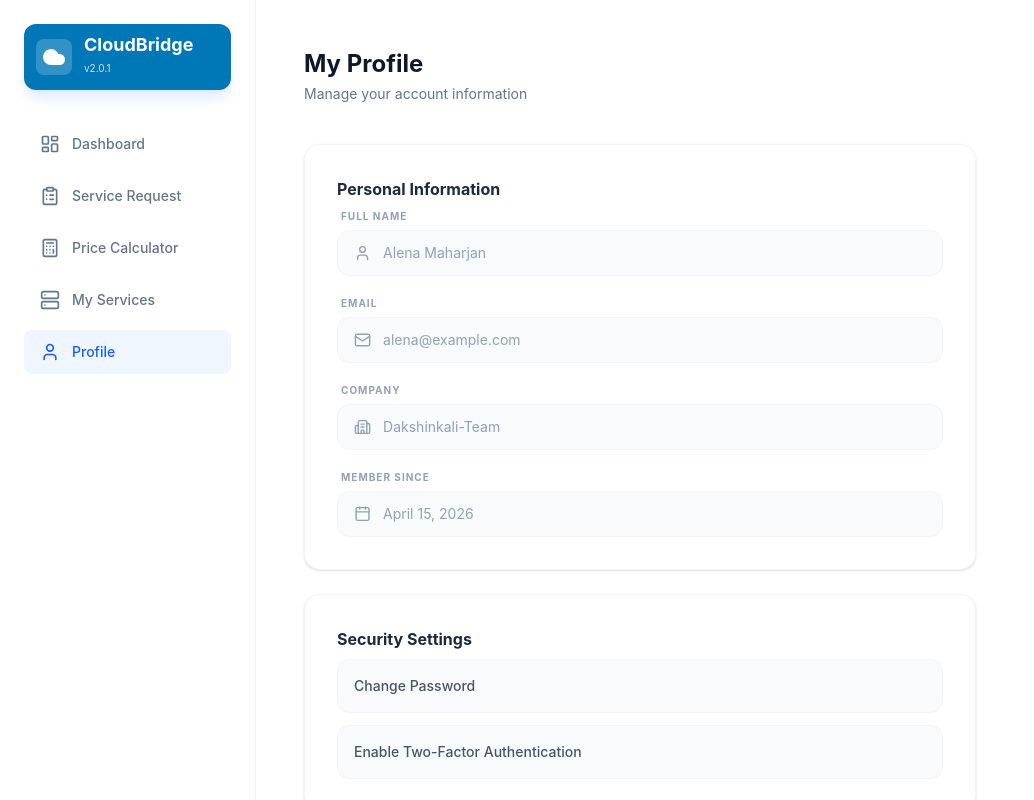
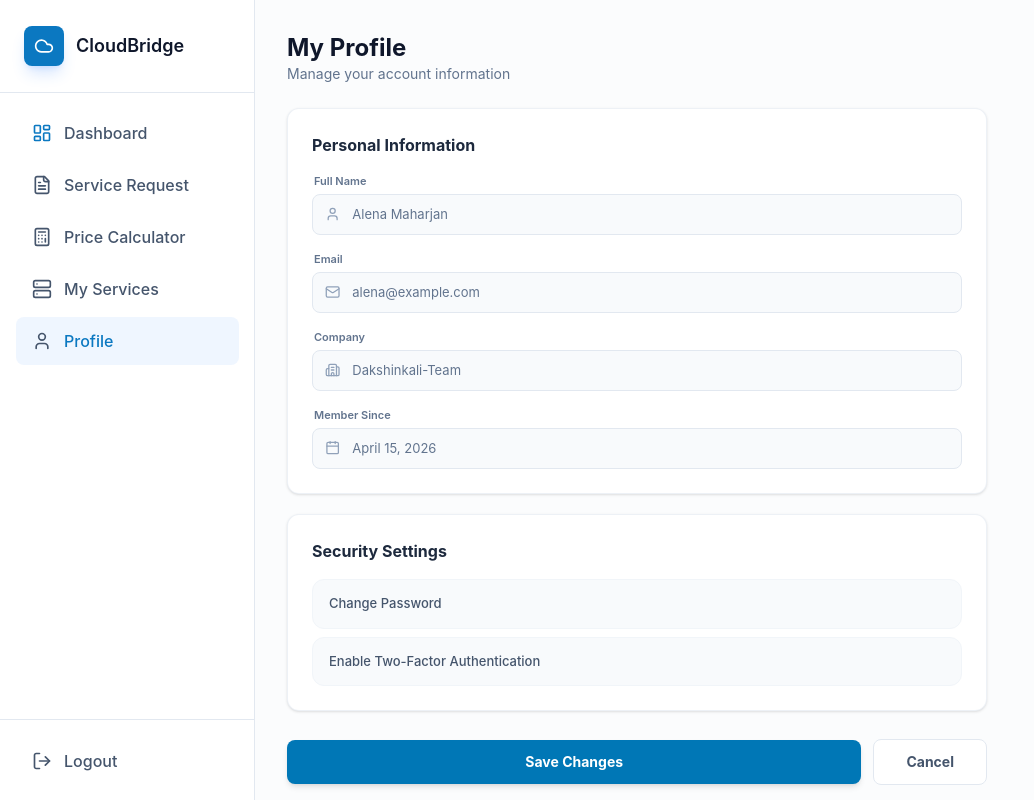
Before and after one commit to Dakshinkali-Team/Portal-CloudBridge, a React (Vite) app in the folder client/cloudbridge/: page /profile in a window 1280 px wide. Shown: the top 800 px of the page, without its empty margins (0-1034 px from the left). Built offline with nearby package versions, Linux system fonts and the light colour scheme.

Commit message:
feat: fixed profile layout and scrolling

```diff
--- a/client/cloudbridge/src/pages/Profile.jsx
+++ b/client/cloudbridge/src/pages/Profile.jsx
@@ -1,89 +1,48 @@
 import React from 'react';
-import {
-  LayoutDashboard,
-  ClipboardList,
-  Calculator,
-  Server,
-  User,
-  Mail,
-  Building2,
-  Calendar,
-  LogOut,
-  Cloud
-} from 'lucide-react';
-
-const SidebarItem = ({ icon: Icon, label, active = false }) => (
-  <div className={`flex items-center gap-3 px-4 py-3 rounded-lg cursor-pointer transition-colors ${
-    active ? 'bg-blue-50 text-blue-600' : 'text-slate-500 hover:bg-slate-50'
-  }`}>
-    <Icon size={20} />
-    <span className="font-medium text-sm">{label}</span>
-  </div>
-);
+import { User, Mail, Building2, Calendar } from 'lucide-react';
+import Sidebar from '../components/layout/Sidebar';
 
 const InputField = ({ label, placeholder, icon: Icon }) => (
-  <div className="flex flex-col gap-1.5">
-    <label className="text-[10px] uppercase tracking-widest text-slate-400 font-bold ml-1">
+  <div className="flex flex-col gap-1">
+    <label className="text-[11px] font-semibold text-slate-500 ml-0.5">
       {label}
     </label>
-    <div className="flex items-center gap-3 px-4 py-3 bg-[#F8FAFC] border border-slate-100 rounded-xl focus-within:border-blue-200 transition-all">
-      <Icon size={18} className="text-slate-400" />
+    <div className="flex items-center gap-3 px-3 py-2.5 bg-[#F8FAFC] border border-slate-200 rounded-lg focus-within:border-blue-400 transition-all">
+      <Icon size={16} className="text-slate-400" />
       <input
         type="text"
         placeholder={placeholder}
-        className="bg-transparent w-full text-sm outline-none text-slate-700 placeholder:text-slate-400"
+        className="bg-transparent w-full text-[13px] outline-none text-slate-700 placeholder:text-slate-500"
+        readOnly
       />
     </div>
   </div>
 );
 
 const SecurityRow = ({ label }) => (
-  <button className="w-full flex items-center px-4 py-4 bg-[#F8FAFC] border border-slate-100 rounded-xl hover:bg-slate-100 transition-colors">
-    <span className="text-sm font-medium text-slate-600">{label}</span>
+  <button className="w-full flex items-center px-4 py-3.5 bg-[#F8FAFC] border border-slate-100 rounded-xl hover:bg-slate-100 transition-colors">
+    <span className="text-[13px] font-medium text-slate-600">{label}</span>
   </button>
 );
 
 const ProfilePage = () => {
   return (
-    <div className="flex min-h-screen bg-white font-sans">
-      {/* Sidebar */}
-      <aside className="w-64 border-r border-slate-100 flex flex-col p-6 gap-8">
-        <div className="flex items-center gap-3 p-3 bg-[#0077b6] text-white rounded-xl shadow-lg shadow-blue-100">
-          <div className="p-1.5 bg-white/20 rounded-lg">
-            <Cloud size={24} fill="white" />
-          </div>
-          <div>
-            <h1 className="font-bold text-lg leading-none">CloudBridge</h1>
-            <span className="text-[10px] opacity-80">v2.0.1</span>
-          </div>
-        </div>
+    <div className="flex h-screen bg-white font-sans overflow-hidden">
+      <Sidebar />
 
-        <nav className="flex-1 flex flex-col gap-2">
-          <SidebarItem icon={LayoutDashboard} label="Dashboard" />
-          <SidebarItem icon={ClipboardList} label="Service Request" />
-          <SidebarItem icon={Calculator} label="Price Calculator" />
-          <SidebarItem icon={Server} label="My Services" />
-          <SidebarItem icon={User} label="Profile" active />
-        </nav>
-
-        <div className="pt-4 border-t border-slate-100">
-          <SidebarItem icon={LogOut} label="Logout" />
-        </div>
-      </aside>
-
-      {/* Main Content */}
-      <main className="flex-1 p-12 overflow-y-auto">
-        <header className="mb-10">
+      {/* Main Content: Adjusted padding to match Figma (image_20037b.png) */}
+      <main className="flex-1 h-full overflow-y-auto p-8 bg-slate-50/50">
+        <header className="mb-6 max-w-[700px]">
           <h2 className="text-2xl font-bold text-slate-900">My Profile</h2>
-          <p className="text-sm text-slate-500 mt-1">Manage your account information</p>
+          <p className="text-sm text-slate-500">Manage your account information</p>
         </header>
 
-        <div className="max-w-[672px] space-y-6">
+        <div className="max-w-[700px] space-y-5 pb-8">
           {/* Personal Information Card */}
-          <section className="p-8 bg-white border border-slate-100 rounded-2xl shadow-sm space-y-6">
-            <h3 className="text-base font-bold text-slate-800 mb-2">Personal Information</h3>
+          <section className="p-6 bg-white border border-slate-200/60 rounded-xl shadow-sm space-y-4">
+            <h3 className="text-base font-bold text-slate-800">Personal Information</h3>
 
-            <div className="grid grid-cols-1 gap-5">
+            <div className="grid grid-cols-1 gap-4">
               <InputField label="Full Name" placeholder="Alena Maharjan" icon={User} />
               <InputField label="Email" placeholder="alena@example.com" icon={Mail} />
               <InputField label="Company" placeholder="Dakshinkali-Team" icon={Building2} />
@@ -92,20 +51,20 @@
           </section>
 
           {/* Security Settings Card */}
-          <section className="p-8 bg-white border border-slate-100 rounded-2xl shadow-sm space-y-6">
-            <h3 className="text-base font-bold text-slate-800 mb-2">Security Settings</h3>
-            <div className="space-y-3">
+          <section className="p-6 bg-white border border-slate-200/60 rounded-xl shadow-sm space-y-4">
+            <h3 className="text-base font-bold text-slate-800">Security Settings</h3>
+            <div className="space-y-2">
               <SecurityRow label="Change Password" />
               <SecurityRow label="Enable Two-Factor Authentication" />
             </div>
           </section>
 
-          {/* Form Actions */}
-          <div className="flex items-center gap-4 pt-4">
-            <button className="px-16 py-3.5 bg-[#0077b6] text-white font-bold rounded-xl shadow-xl shadow-blue-100 hover:bg-[#005f91] transition-all">
+          {/* Form Actions: Aligned to look exactly like the screenshot */}
+          <div className="flex items-center gap-3 pt-2">
+            <button className="flex-1 py-3 bg-[#0077b6] text-white font-bold rounded-lg shadow-md hover:bg-[#005f91] transition-all text-sm">
               Save Changes
             </button>
-            <button className="px-10 py-3.5 bg-white border border-slate-200 text-slate-600 font-bold rounded-xl hover:bg-slate-50 transition-all">
+            <button className="px-8 py-3 bg-white border border-slate-200 text-slate-600 font-bold rounded-lg hover:bg-slate-50 transition-all text-sm">
               Cancel
             </button>
           </div>
```
